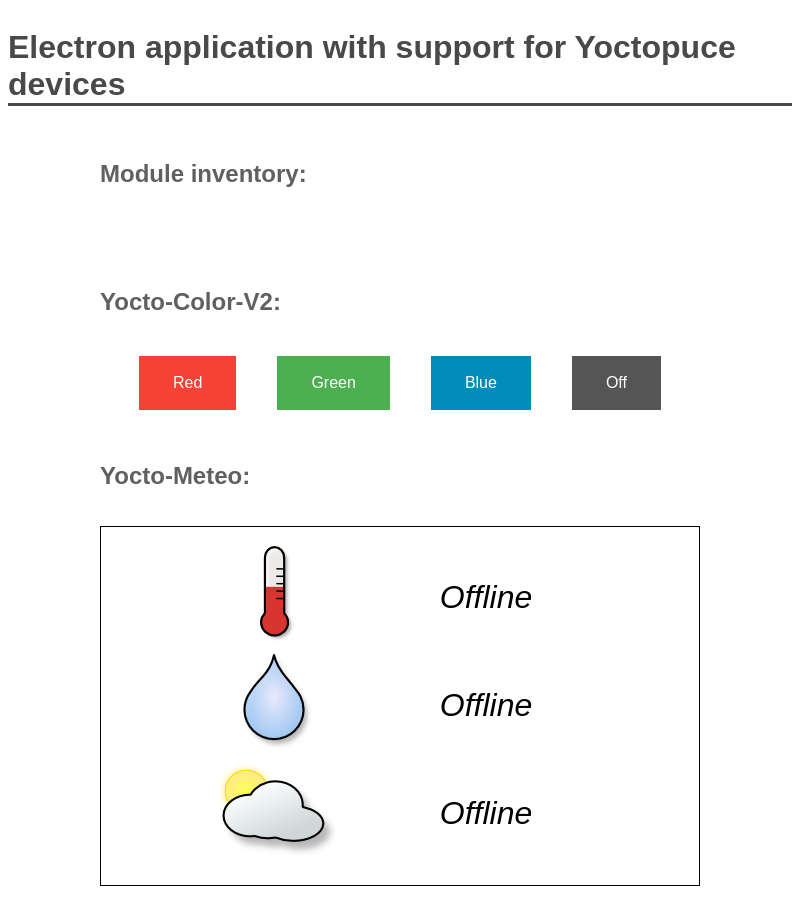
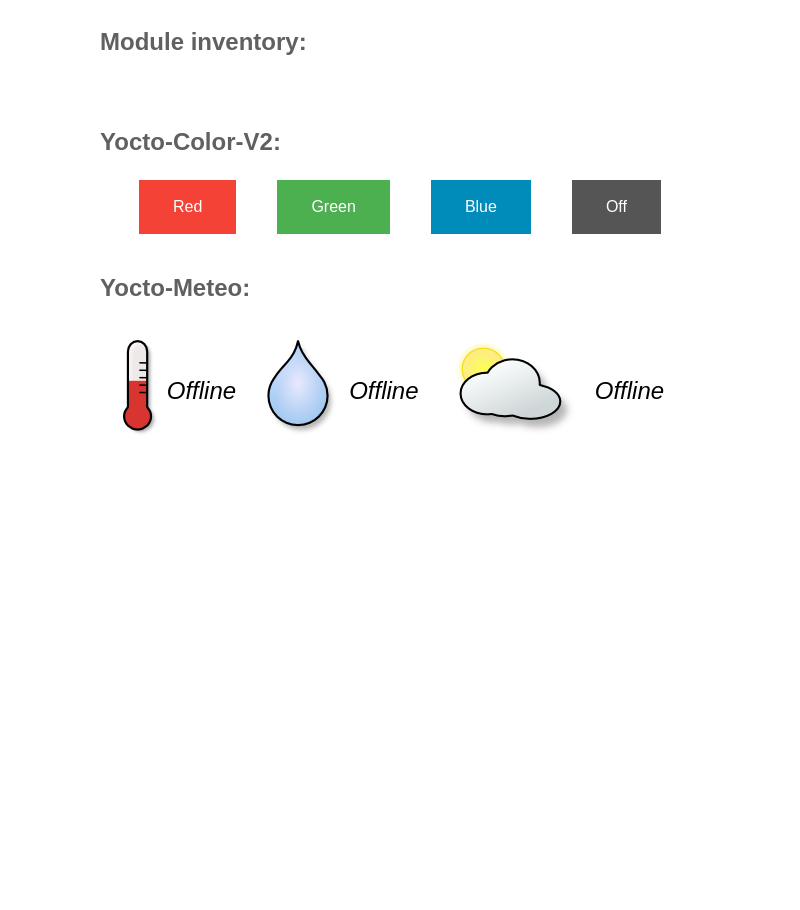
Before and after one commit to yoctopuce-examples/Telepresence, an Electron app: page index.html in a window 800 px wide. After the commit the page ends 800 px from the top, so only its background shows below. Drawn offline with Linux system fonts and the light colour scheme.

Commit message:
cleanup UI

```diff
--- a/css/style.css
+++ b/css/style.css
@@ -15,7 +15,7 @@
 }
 
 .section {
-    margin: 16px;
+    margin-bottom: 16px;
     width: 600px;
     align-items: center;
 }
@@ -23,7 +23,6 @@
 
 table {
     width: 100%;
-    border: 1px black solid;
     padding: 16px;
 }
 
@@ -33,7 +32,7 @@
 .element {
     padding: 15px;
     font-style: italic;
-    font-size: xx-large;
+    font-size: x-large;
 }
 
 .sensorvalue {
@@ -73,11 +72,9 @@
 
 
 h2 {
-    margin-top: 32px;
     width: 600px;
     text-align: left;
     color: #606060;
-
 }
 
 button {
--- a/index.html
+++ b/index.html
@@ -107,7 +107,6 @@
 </script>
 
 <body>
-<h1>Electron application with support for Yoctopuce devices</h1>
 <h2 class="section_title">Module inventory:</h2>
 <div class="section">
     <ul id="module_list">
@@ -127,12 +126,8 @@
         <tr class="element">
             <td class="icon"><img src="icons/temp_96.png" alt="Temperature"></td>
             <td><span class="sensorvalue" id="temp">Offline</span></td>
-        </tr>
-        <tr class="element">
             <td class="icon"><img src="icons/hum_96.png" alt="Humidity"></td>
             <td><span class="sensorvalue" id="hum">Offline</span></td>
-        </tr>
-        <tr class="element">
             <td class="icon"><img src="icons/cloud_96.png" alt="Pressure"></td>
             <td><span class="sensorvalue" id="pres">Offline</span></td>
         </tr>
```
Also changed, not shown: main.js (+1 -7 lines).
